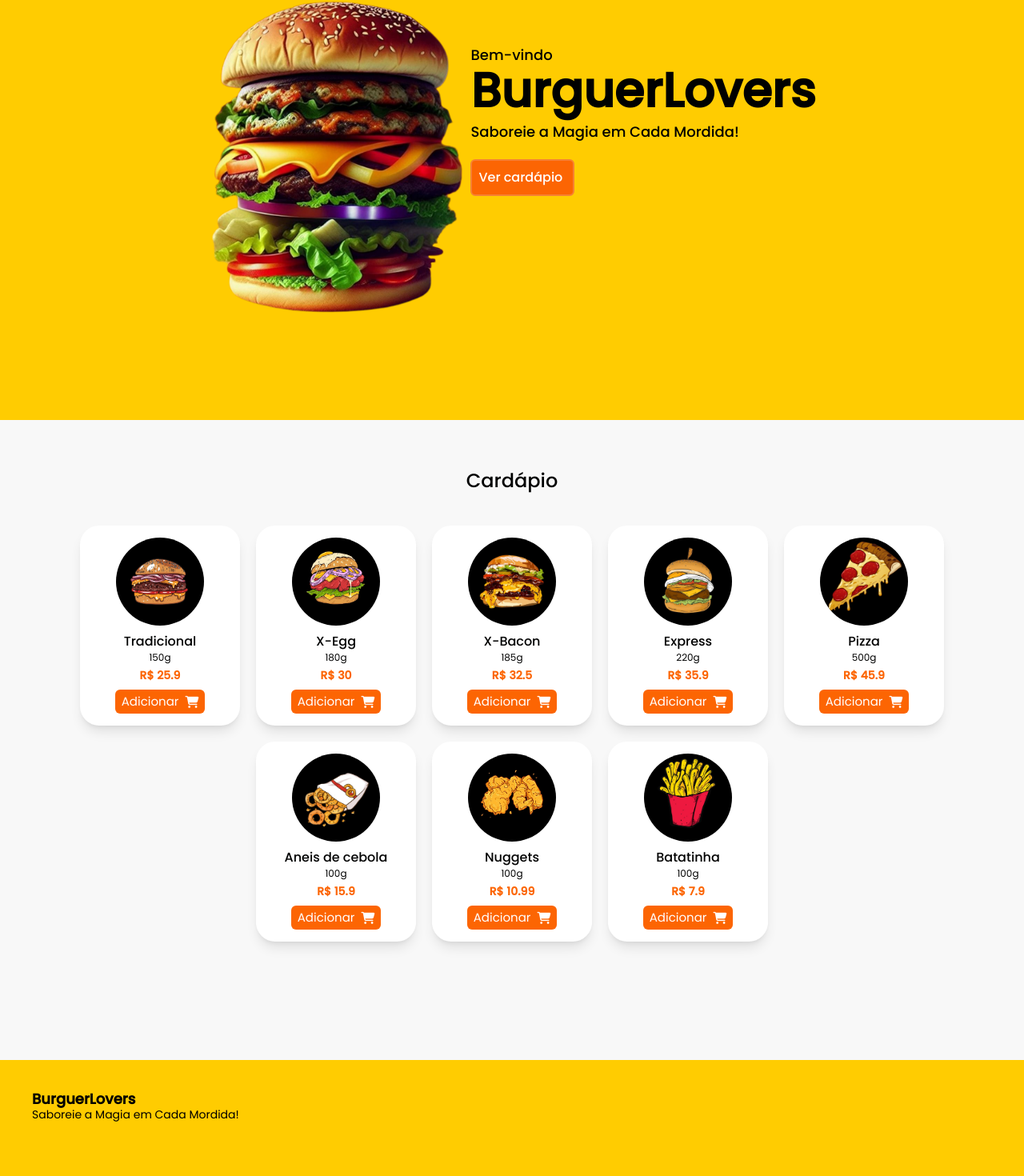
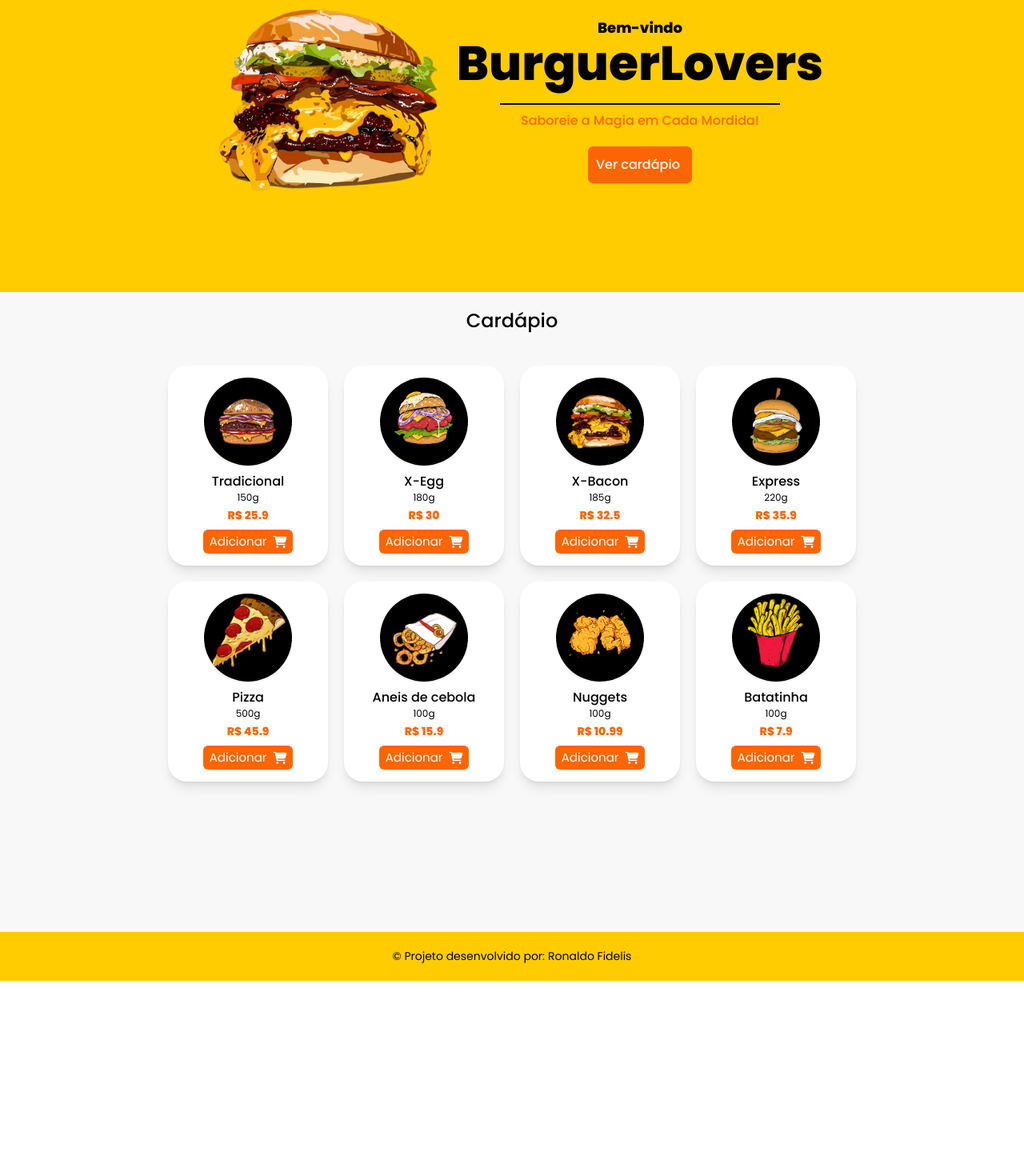
Before and after one commit to RonaldoFidelis/Hamburgueria, a React (Vite) app: page / in a window 1280 px wide. Shown: the part 115-1585 px from the top of the page at 80% size. After the commit the page ends 1341 px from the top, so only its background shows below. Built offline with nearby package versions, Linux system fonts and the light colour scheme.

Commit message:
Feat: ChangedLogo

```diff
--- a/src/App.css
+++ b/src/App.css
@@ -1,4 +1,4 @@
-@import url('https://fonts.googleapis.com/css2?family=Poppins:wght@400;500&display=swap');
+@import url('https://fonts.googleapis.com/css2?family=Poppins:wght@400;500;800;900&display=swap');
 @tailwind base;
 @tailwind components;
 @tailwind utilities;
--- a/src/components/Cardapio.jsx
+++ b/src/components/Cardapio.jsx
@@ -8,10 +8,10 @@ export function Cardapio({ produto, addToCart }) {
   return (
     <section id="cardapio">
       <div className="w-full min-h-screen flex flex-col items-center bg-CardapioBg py-5">
-        <div className="flex items-center justify-center mt-10 mb-10">
+        <div className="flex items-center justify-center mb-10">
           <h1 className="text-HomeFontPrimary font-medium text-2xl">Cardápio</h1>
         </div>
-        <div className='flex flex-wrap items-center justify-center gap-5'>
+        <div className='grid md:grid-cols-4 gap-5'>
           {produto.map((food, id) => (
             <div id={food.id} key={id} className='flex flex-col items-center justify-center bg-[#FFFFFF] w-[200px] h-[250px] rounded-3xl gap-2 shadow-lg'>
               <div className='flex max-w-[110px] max-h-[110px] items-center justify-center overflow-hidden bg-black rounded-full p-2'>
--- a/src/components/Footer.jsx
+++ b/src/components/Footer.jsx
@@ -1,13 +1,8 @@
 export function Footer() {
   return (
-    <div className="bg-HomeBg grid grid-cols-1 md:grid-cols-3 p-4 md:p-10">
-      <div className="md:col-span-1 pt-10 md:pt-0">
-        <h2 className="text-lg text-HomeFontPrimary leading-none font-semibold ">BurguerLovers</h2>
-        <h3 className="text-sm">Saboreie a Magia em Cada Mordida!</h3>
-      </div>
-
-      <div className="md:col-span-3 mt-20">
-        <p className="flex justify-center gap-1 text-fontLight text-[13px]">&copy; Projeto desenvolvido por:<a
+    <div className="bg-HomeBg flex flex-col items-center justify-center gap-5">
+      <div className="py-5">
+        <p className="flex justify-center gap-1 text-fontLight text-[14px]">&copy; Projeto desenvolvido por:<a
           className="text-HomeFontPrimary hover:text-white duration-500 cursor-pointer" href="https://portfolio-ronaldo-fidelis.netlify.app/"
           target="_blank" rel="noreferrer">Ronaldo Fidelis</a></p>
       </div>
--- a/src/components/Logo.jsx
+++ b/src/components/Logo.jsx
@@ -1,16 +1,16 @@
-import burger from '/img/burger-logo.png'
+import burger from '/img/xbacon.png'
 
 export function Logo() {
-  return(
-    <section className="bg-HomeBg py-20">
-      <div className="flex flex-col md:flex-row items-center justify-center gap-2">
-        <img className='w-[320px]' src={burger} alt="foto-de-hambuguer"/>
-        <div className="flex flex-wrap md:h-[300px] flex-col leading-relaxed">
-          <h2 className='
-            text-lg font-medium text-HomeFontPrimary'>Bem-vindo</h2>
-          <h1 className="text-4xl md:text-6xl font-bold text-HomeFontPrimary">BurguerLovers</h1>
-          <h3 className="text-lg mt-2 font-medium" >Saboreie a Magia em Cada Mordida!</h3>
-          <a className="text-white font-medium mt-5 p-2 rounded-md bg-HomeFontSecondary border-2 border-[#f68133] hover:border-white duration-500 w-[130px]" href="#cardapio">
+  return (
+    <section className="bg-HomeBg w-full flex flex-col md:flex-row items-center justify-center py-20">
+      <img className='w-[320px]' src={burger} alt="foto-de-hambuguer" />
+      <div className="flex flex-col items-center justify-center gap-2">
+        <div className="flex flex-col items-center justify-center leading-relaxed">
+          <h2 className='text-lg font-bold '>Bem-vindo</h2>
+          <h1 className="text-4xl md:text-6xl font-extrabold s">BurguerLovers</h1>
+          <span className='bg-HomeFontPrimary w-[270px] md:w-[350px] h-[2px] mt-5'></span>
+          <h3 className="text-base mt-2 font-medium text-HomeFontSecondary ">Saboreie a Magia em Cada Mordida!</h3>
+          <a className="text-white font-medium mt-5 p-2 rounded-md bg-HomeFontSecondary border-2 border-HomeFontSecondary hover:border-white duration-500 w-[130px]" href="#cardapio">
             Ver cardápio
           </a>
         </div>
--- a/src/components/Nav.jsx
+++ b/src/components/Nav.jsx
@@ -8,11 +8,10 @@ export function Nav({cart}){
       <Link to="/" className="flex items-center gap-2" >
         <h1 className='text-lg md:text-xl font-medium'>
         BurguerLovers</h1>
-        <img className="w-[40px]" src={xegg} alt="" />
       </Link>
       <Link to="/carrinho">
         {cart != '' ? (
-        <span className="absolute flex items-center justify-center right-[5px] top-3 md:right-[30px] md:top-[10px] bg-green-500 p-2 rounded-full text-xs text-white"></span>):('')}
+        <span className="absolute flex items-center justify-center right-[5px] top-2 md:right-7 md:top-1 bg-green-500 p-2 rounded-full text-xs text-white"></span>):('')}
         <i className="text-lg md:text-xl fa-solid fa-cart-shopping"></i>
       </Link>
     </nav>
```
Also changed, not shown: src/style/Logo.css (added).
